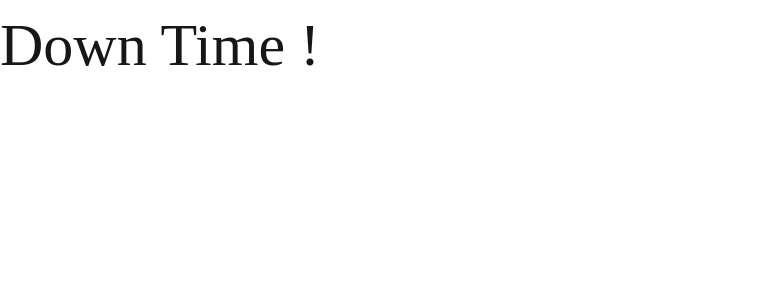
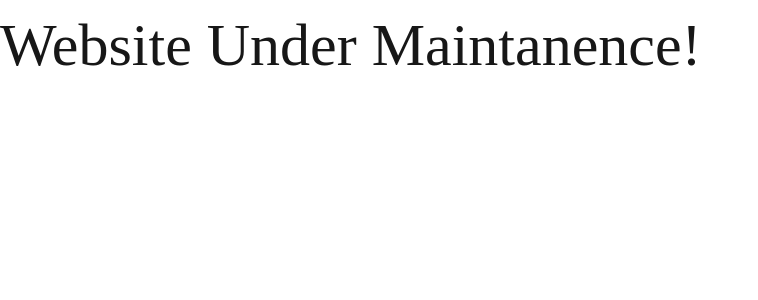
Before and after one commit to CodeDragon03/Portfolio, a Next.js app: page / in a window 1280 px wide. Shown: the top 300 px of the page, without its empty margins (0-758 px from the left). Built offline with nearby package versions, Linux system fonts and the light colour scheme; a web font is replaced by a local one.

Commit message:
Update heading text to indicate website maintenance status

```diff
--- a/src/app/page.tsx
+++ b/src/app/page.tsx
@@ -15,7 +15,7 @@ export default function Home() {
             marginBottom: "2rem",
           }}
         >
-          Down Time !
+          Website Under Maintanence!
         </h1>
       </div>
     </>
```
